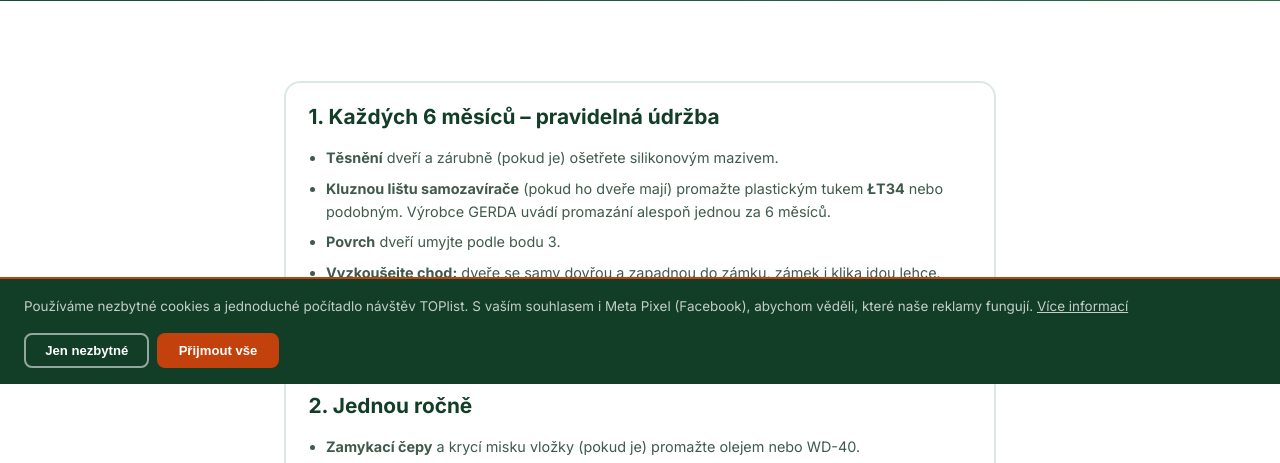
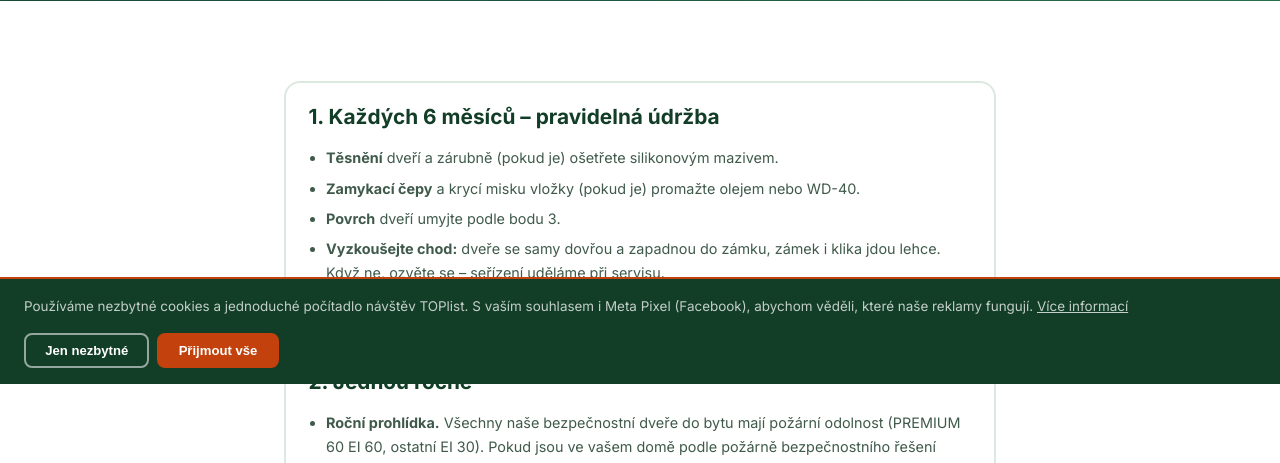
Before and after one commit to kucerazdenek78-jpg/bezpecne-dvere, a PHP site: page /udrzba-dveri.html in a window 1280 px wide. Shown: the part 416-879 px from the top of the page. Run offline with PHP 8.4, Linux system fonts and the light colour scheme.

Commit message:
Údržba dveří: pryč plastické mazivo ŁT34, zamykací čepy WD-40 každých 6 měsíců (aplikace, web, e-mail)
Co-Authored-By: Claude Sonnet 5.5 <noreply@anthropic.com>
Claude-Session: https://claude.ai/code/session_01ThQQGfC3QmduV3P828opDG

```diff
--- a/aplikace/app.js
+++ b/aplikace/app.js
@@ -857,8 +857,7 @@
     h += '<div class="card c-c"><h3>🧽 Péče a údržba dveří</h3>' + (doorToken(dv) ? '<div id="udBox"></div>' : '') + '<ul class="care">' +
       '<li>Povrch myjte teplou vodou s trochou saponátu a měkkou houbou nebo hadříkem. Nedrhněte, nepoužívejte rozpouštědla ani brusné prostředky.</li>' +
       '<li>Každých 6 měsíců ošetřete těsnění dveří a zárubně (pokud je) silikonovým mazivem.</li>' +
-      '<li>Každých 6 měsíců promažte kluznou lištu samozavírače (pokud ho dveře mají) plastickým tukem ŁT34 nebo podobným.</li>' +
-      '<li>1× ročně promažte zamykací čepy a krycí misku vložky (pokud je) olejem nebo WD-40.</li>' +
+      '<li>Každých 6 měsíců promažte zamykací čepy a krycí misku vložky (pokud je) olejem nebo WD-40.</li>' +
       '<li><b>Pozor – samotná vložka (cylindr):</b> když jdou klíče špatně zasouvat, použijte pouze teflonový nebo grafitový sprej. Nic jiného do vložky nepatří, ani olej, ani WD-40.</li></ul>' +
       '<p class="small"><a href="../udrzba-dveri.html" target="_blank">Celý návod k užívání a údržbě</a> · <a href="../udrzba-dveri.html#certifikaty" target="_blank">Certifikáty dveří</a></p></div>';
 
--- a/aplikace/index.html
+++ b/aplikace/index.html
@@ -10,7 +10,7 @@
   <link rel="manifest" href="manifest.webmanifest">
   <link rel="icon" type="image/png" sizes="32x32" href="../favicon-32.png">
   <link rel="apple-touch-icon" href="../apple-touch-icon.png">
-  <link rel="stylesheet" href="app.css?v=20261020h">
+  <link rel="stylesheet" href="app.css?v=20261021a">
 </head>
 <body>
 <header class="top">
@@ -170,7 +170,7 @@
   <div id="dlgBody"></div>
 </dialog>
 
-<script src="bd-form.js?v=20261020h"></script>
+<script src="bd-form.js?v=20261021a"></script>
 <script src="viz-data.js?v=20261017a"></script>
 <script src="app.js?v=20261021a"></script>
 <script src="../cookies.js?v=3" defer></script>
--- a/aplikace/server/udrzba.php
+++ b/aplikace/server/udrzba.php
@@ -71,8 +71,7 @@ function udrzba_mail_text(array $z, array $d, string $termin): string {
   $cislo = (string)($d['obj_cislo'] ?? $z['cislo']); $model = trim((string)($d['model'] ?? 'vaše dveře'));
   return "Dobrý den,\n\nje čas na pravidelnou údržbu dveří $model (objednávka č. $cislo). Děláme ji každých " . UDRZBA_MESICU . " měsíců, zabere pár minut:\n\n"
     . "• těsnění dveří a zárubně ošetřete silikonovým mazivem,\n"
-    . "• kluznou lištu samozavírače (pokud ho dveře mají) promažte plastickým tukem ŁT34 nebo podobným,\n"
-    . "• jednou ročně promažte zamykací čepy a krycí misku vložky olejem nebo WD-40 (do samotné vložky jen teflonový nebo grafitový sprej),\n"
+    . "• promažte zamykací čepy a krycí misku vložky olejem nebo WD-40 (do samotné vložky jen teflonový nebo grafitový sprej),\n"
     . "• povrch umyjte teplou vodou s trochou saponátu a měkkou houbou – bez drhnutí, rozpouštědel a abrazivních prostředků,\n"
     . "• vyzkoušejte, že dveře samy dovřou a zámek jde lehce.\n\n"
     . "Celý návod: " . UDRZBA_NAVOD_URL . "\n\n"
--- a/aplikace/sw.js
+++ b/aplikace/sw.js
@@ -1,6 +1,6 @@
 /* Offline pro aplikaci: shell a obrázky odstínů z mezipaměti, HTML vždy nejdřív ze sítě. Při změně souborů zvýšit VERZE. */
 var VERZE = 'bd-app-20261021a';
-var SHELL = ['./', './index.html', './app.css?v=20261020h', './app.js?v=20261021a', './viz-data.js?v=20261017a', './bd-form.js?v=20261020h', './manifest.webmanifest',
+var SHELL = ['./', './index.html', './app.css?v=20261021a', './app.js?v=20261021a', './viz-data.js?v=20261017a', './bd-form.js?v=20261021a', './manifest.webmanifest',
   './img/premium60-cerna-perlet.jpg', './img/premium60-dub.jpg', './img/premium60-orech.jpg', './img/premium60-svetle-wenge.jpg', './img/premium60-bila.jpg', './img/premium60-antracit.jpg',
   './img/extreme54-dub-natura.jpg', './img/extreme54-orech-natura.jpg', './img/extreme54-antracit.jpg',
   './img/premium60.jpg', './img/domovni/arendal.jpg', './img/interier/frezia1.jpg', './img/extreme54.jpg', './img/magnum56.jpg', './img/securido65.jpg', '../logo-white.svg', '../icon-192.png'];
--- a/udrzba-dveri.html
+++ b/udrzba-dveri.html
@@ -131,7 +131,7 @@
       <h2 class="so-h" style="margin-top:0;">1. Každých 6 měsíců – pravidelná údržba</h2>
       <ul style="padding-left:1.1rem;display:flex;flex-direction:column;gap:.4rem;">
         <li style="list-style:disc"><b>Těsnění</b> dveří a zárubně (pokud je) ošetřete silikonovým mazivem.</li>
-        <li style="list-style:disc"><b>Kluznou lištu samozavírače</b> (pokud ho dveře mají) promažte plastickým tukem <b>ŁT34</b> nebo podobným. Výrobce GERDA uvádí promazání alespoň jednou za 6 měsíců.</li>
+        <li style="list-style:disc"><b>Zamykací čepy</b> a krycí misku vložky (pokud je) promažte olejem nebo WD-40.</li>
         <li style="list-style:disc"><b>Povrch</b> dveří umyjte podle bodu 3.</li>
         <li style="list-style:disc"><b>Vyzkoušejte chod:</b> dveře se samy dovřou a zapadnou do zámku, zámek i klika jdou lehce. Když ne, ozvěte se – seřízení uděláme při servisu.</li>
         <li style="list-style:disc">Hotovo? V aplikaci Moje dveře klepněte na <b>Údržbu jsem provedl/a</b>. Záznam se uloží do servisní knížky dveří.</li>
@@ -139,7 +139,6 @@
 
       <h2 class="so-h">2. Jednou ročně</h2>
       <ul style="padding-left:1.1rem;display:flex;flex-direction:column;gap:.4rem;">
-        <li style="list-style:disc"><b>Zamykací čepy</b> a krycí misku vložky (pokud je) promažte olejem nebo WD-40.</li>
         <li style="list-style:disc"><b>Roční prohlídka.</b> Všechny naše bezpečnostní dveře do bytu mají požární odolnost (PREMIUM 60 EI 60, ostatní EI 30). Pokud jsou ve vašem domě podle požárně bezpečnostního řešení požárním uzávěrem (typicky vstupní dveře z bytu do společné chodby), kontroluje se jejich provozuschopnost jednou za rok (vyhláška č. 246/2001 Sb.). Zeptejte se ve svém SVJ nebo družstvu, jestli kontrolu zajišťuje dům – jinak ji rádi provedeme. Objednat ji můžete v aplikaci Moje dveře.</li>
       </ul>
 
```
